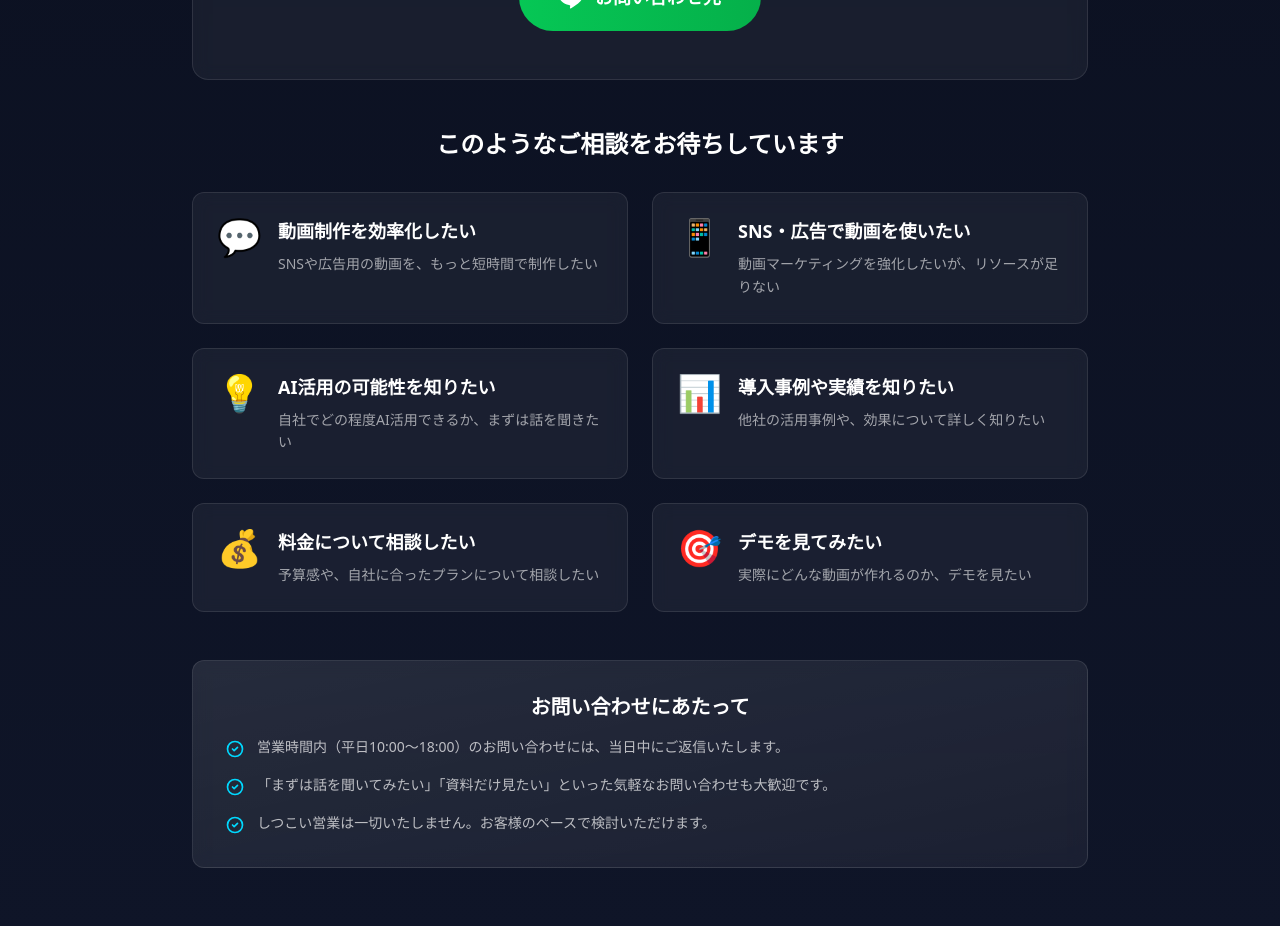
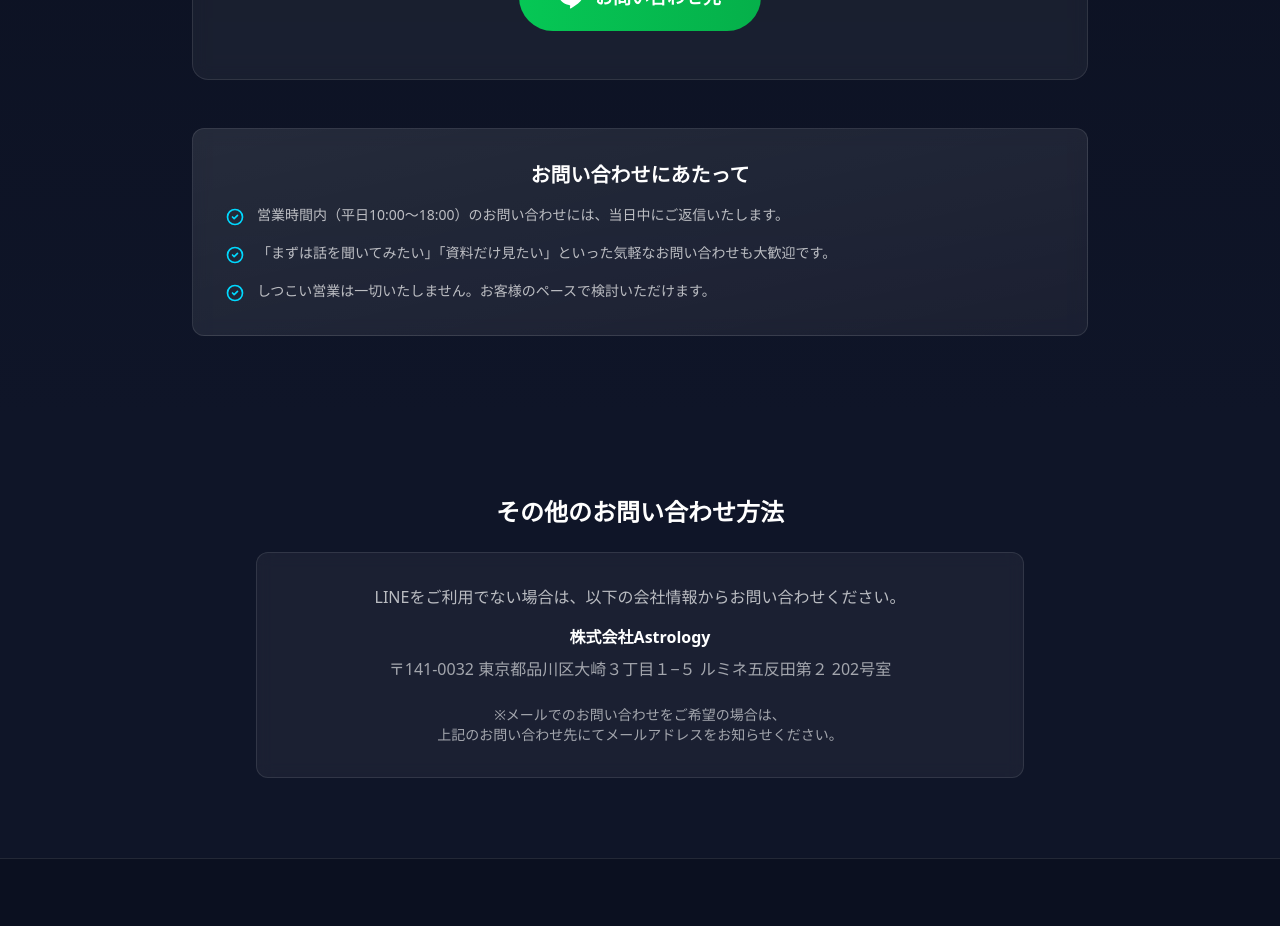
Before and after one commit to hashsh-jp/astrology, a Next.js app: page /contact in a window 1280 px wide. Shown: the part 920-1846 px from the top of the page. Built offline with nearby package versions, Linux system fonts and the light colour scheme.

Commit message:
fix: remove consultation examples from contact page

```diff
--- a/app/contact/page.tsx
+++ b/app/contact/page.tsx
@@ -70,58 +70,6 @@ export default function Contact() {
               </div>
             </div>
 
-            {/* Contact Examples */}
-            <div className="mb-12">
-              <h3 className="text-2xl font-bold text-white text-center mb-8">
-                このようなご相談をお待ちしています
-              </h3>
-
-              <div className="grid grid-cols-1 md:grid-cols-2 gap-6">
-                {[
-                  {
-                    icon: '💬',
-                    title: '動画制作を効率化したい',
-                    desc: 'SNSや広告用の動画を、もっと短時間で制作したい'
-                  },
-                  {
-                    icon: '📱',
-                    title: 'SNS・広告で動画を使いたい',
-                    desc: '動画マーケティングを強化したいが、リソースが足りない'
-                  },
-                  {
-                    icon: '💡',
-                    title: 'AI活用の可能性を知りたい',
-                    desc: '自社でどの程度AI活用できるか、まずは話を聞きたい'
-                  },
-                  {
-                    icon: '📊',
-                    title: '導入事例や実績を知りたい',
-                    desc: '他社の活用事例や、効果について詳しく知りたい'
-                  },
-                  {
-                    icon: '💰',
-                    title: '料金について相談したい',
-                    desc: '予算感や、自社に合ったプランについて相談したい'
-                  },
-                  {
-                    icon: '🎯',
-                    title: 'デモを見てみたい',
-                    desc: '実際にどんな動画が作れるのか、デモを見たい'
-                  }
-                ].map((item, index) => (
-                  <div key={index} className="bg-white/5 backdrop-blur-sm rounded-xl p-6 border border-white/10 hover:bg-white/10 transition-all duration-300">
-                    <div className="flex items-start space-x-4">
-                      <span className="text-4xl flex-shrink-0">{item.icon}</span>
-                      <div>
-                        <h4 className="text-white font-bold text-lg mb-2">{item.title}</h4>
-                        <p className="text-white/60 text-sm leading-relaxed">{item.desc}</p>
-                      </div>
-                    </div>
-                  </div>
-                ))}
-              </div>
-            </div>
-
             {/* Additional Info */}
             <div className="bg-gradient-to-br from-white/10 to-white/5 backdrop-blur-sm rounded-xl p-8 border border-white/10">
               <h3 className="text-xl font-bold text-white mb-4 text-center">
```
Also changed, not shown: 1 other file (tests, documents, lock files or other folders).
